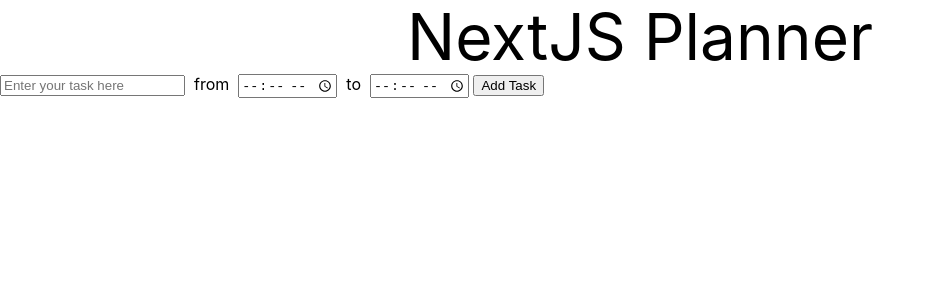
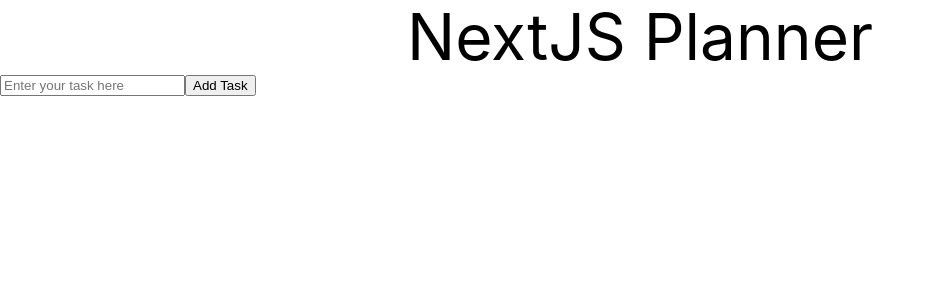
Before and after one commit to ho-eric/nextjs_planner, a Next.js app: page / in a window 1280 px wide. Shown: the top 300 px of the page, without its empty margins (0-935 px from the left). Built offline with nearby package versions, Linux system fonts and the light colour scheme.

Commit message:
Update app to closer match prompt

```diff
--- a/pages/index.tsx
+++ b/pages/index.tsx
@@ -1,20 +1,20 @@
 import type { NextPage } from 'next'
 import Head from 'next/head'
-import { useState } from 'react'
+import React, { useState } from 'react'
 
 import styles from '../styles/Home.module.css'
 
 const Home: NextPage = () => {
 
   const [todo, setTodo] = useState({
-    task: "",
-    startTime: "",
-    endTime: ""
+    task: '',
+    startTime: '',
+    endTime: ''
   });
 
   const [todoList, setTodoList] = useState([]);
 
-  const handleChange = (e) => {
+  const handleChange = (e: React.ChangeEvent<HTMLInputElement>) => {
     e.preventDefault();
     setTodo({
       ...todo,
@@ -22,17 +22,16 @@
     });
   };
 
-  const handleAddTask = (e) => {
+  const handleAddTask = (e: React.ChangeEvent<HTMLInputElement>) => {
     e.preventDefault();
     setTodoList([
       todo,
       ...todoList
     ])
     console.log('task created:', todo);
-
     document.getElementById('task').value = '';
-    document.getElementById('startTime').value = '';
-    document.getElementById('endTime').value = '';
+    // document.getElementById('startTime').value = '';
+    // document.getElementById('endTime').value = '';
 
 
   };
@@ -54,7 +53,7 @@
       <main className={styles.title}>
         NextJS Planner
       </main>
-      <form onSubmit={handleAddTask}>
+      <form>
         <input
           id="task"
           placeholder="Enter your task here"
@@ -62,7 +61,7 @@
           name="task"
           onChange={handleChange}
         />
-        &nbsp;
+        {/* &nbsp;
         from
         &nbsp;
         <input
@@ -80,17 +79,17 @@
           name="endTime"
           onChange={handleChange}
         />
-        &nbsp;
-        <button type="submit">
+        &nbsp; */}
+        <button onClick={handleAddTask}>
           Add Task
         </button>
       </form>
       <ul>
         {
           todoList.map((todo, index) => (
-            <h1>{todo.task} from {todo.startTime} to {todo.endTime}
+            <h1>{todo.task}
               &nbsp;
-              <button onClick={() => handleEdit(todo)}>Edit</button>
+              <button onClick={() => handleEdit(todo)}>Assign Time</button>
               &nbsp;
               <button onClick={() => handleDelete(todo)}>Delete</button>
             </h1>
```
